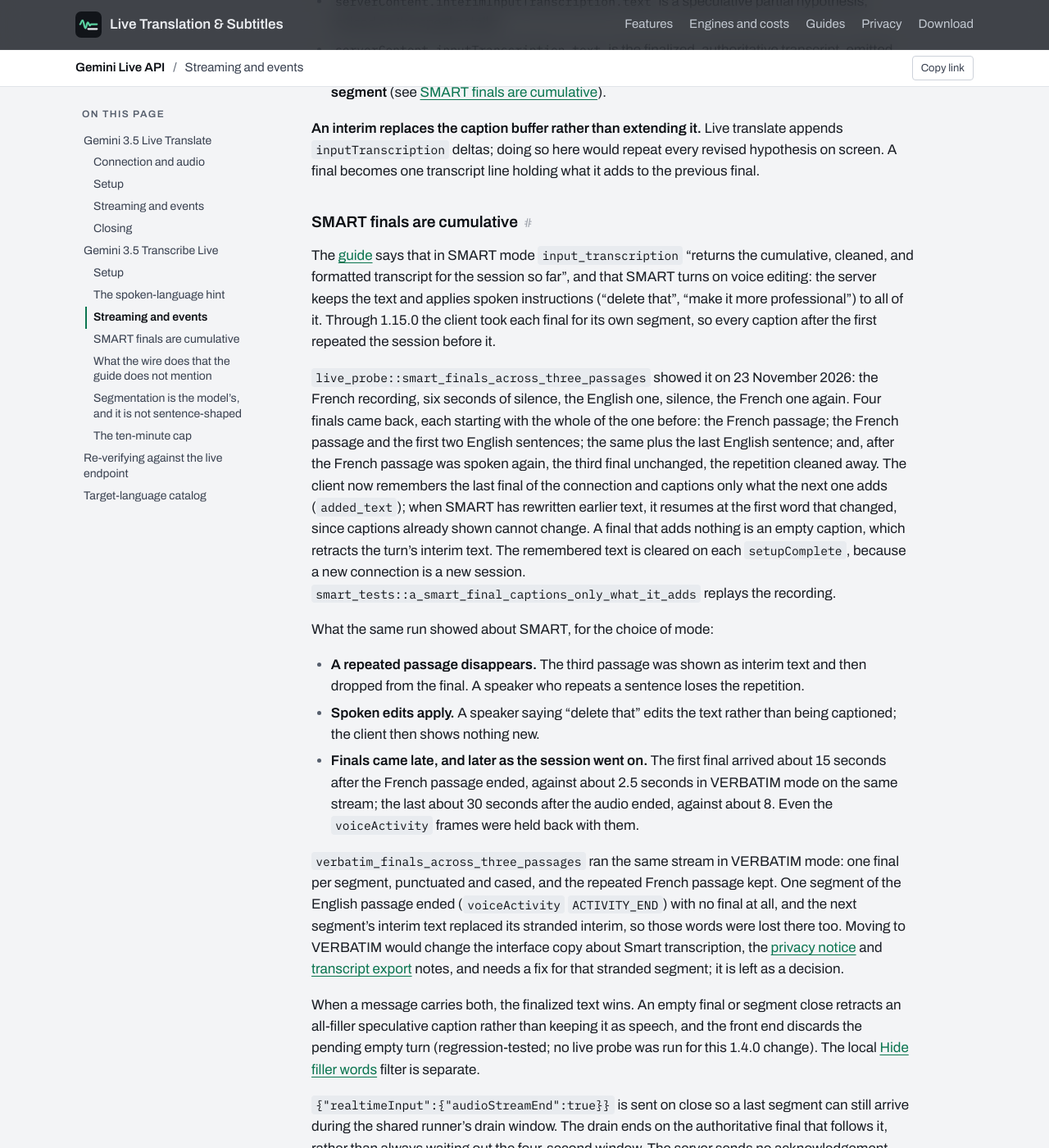
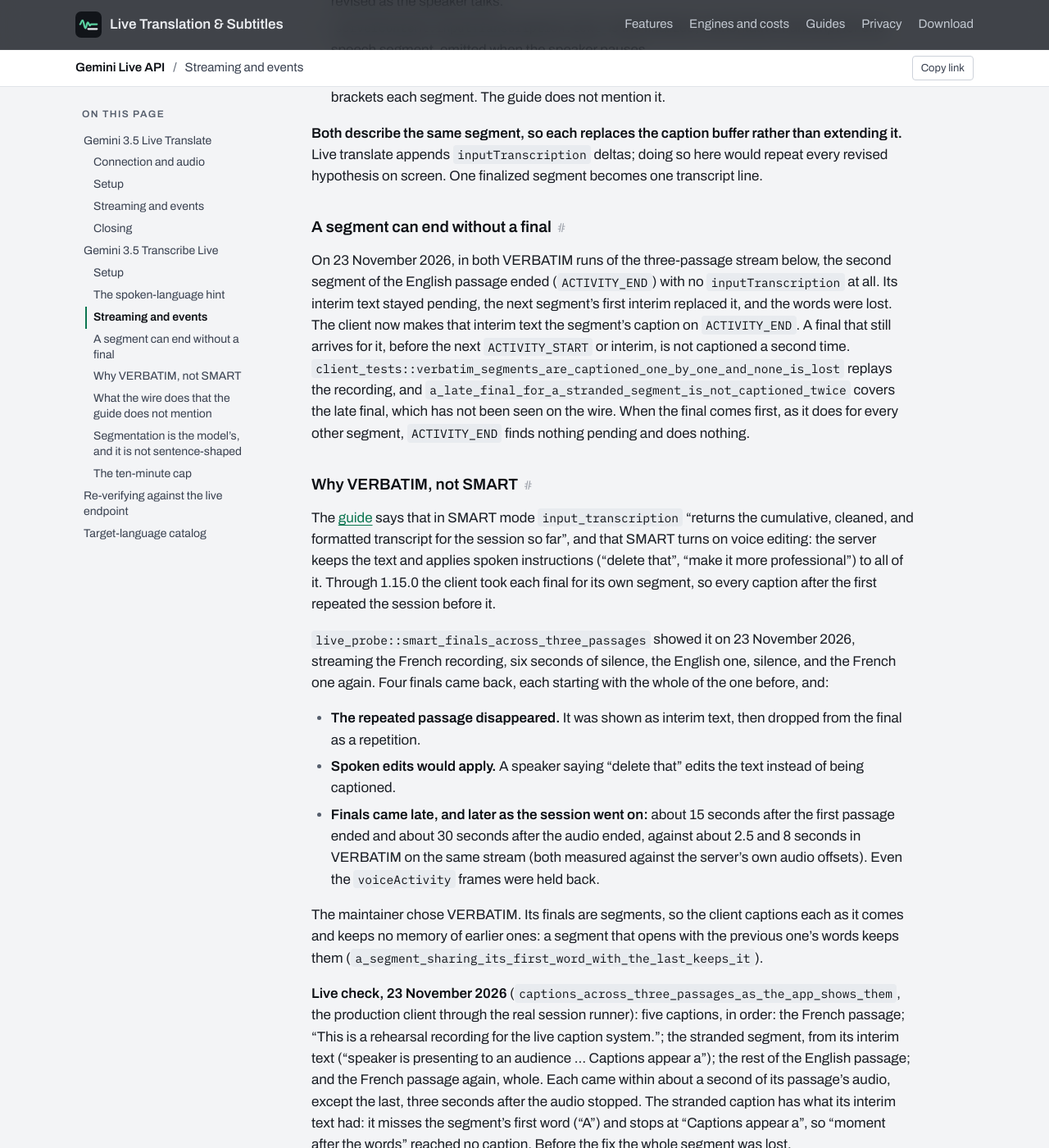
Before and after one commit to fmadore/Live-translation, a Jekyll site: the page built from docs/gemini-live-api.md, in a window 1280 px wide and 1400 px high, scrolled down 5087 px. Shown: the whole window at 82% size. Built offline with Jekyll 4.4.1, drawn with Linux system fonts in a browser that asks for light colours; our own code applies the rules of GitHub Pages for plain Markdown files; some of the changed text lies outside the part shown.

Commit message:
docs: describe Gemini Transcribe's VERBATIM transcripts
gemini-live-api.md gives the VERBATIM setup, the segment that ends
without a final, why VERBATIM rather than SMART (with the 23 November
2026 measurements), the app-level live check and the probes to rerun.
privacy.md, transcript-export.md and caption-layout.md no longer say
Google removes fillers before the transcript reaches the app: it is
word for word, and the overlay filter hides fillers on screen only.
usability.md names what the Gemini tests cover.

The privacy notice keeps its effective date: the audio sent, its
recipient and what the app keeps are unchanged; only the provider's
transcript style differs.

```diff
--- a/docs/gemini-live-api.md
+++ b/docs/gemini-live-api.md
@@ -113,7 +113,7 @@ message and transcription fields differ.
     },
     "inputAudioTranscription": {
       "languageCodes": [],
-      "mode": "SMART"
+      "mode": "VERBATIM"
     }
   }
 }
@@ -130,13 +130,13 @@ message and transcription fields differ.
   languages", not "100+".
 - A chosen spoken language goes in `languageCodes` instead; see
   [the spoken-language hint](#the-spoken-language-hint).
-- `mode: "SMART"` removes fillers and false starts, resolves spoken self-corrections, and
-  applies punctuation and casing; an audience reading an overlay needs that more than every
-  "um". `VERBATIM` (Google's default) is the alternative, not an extra setting. SMART rules out
-  word-level annotations, which the app does not use. Google's
-  [15 September 2026 audio announcement](https://blog.google/innovation-and-ai/technology/developers-tools/build-real-time-voice-applications-gemini-audio/)
-  confirms the disfluency removal; its Gemini 3.8 Live models are conversational audio models,
-  not replacements for this integration.
+- `mode: "VERBATIM"`, Google's default, returns a literal transcript, one final per speech
+  segment, punctuated and cased, fillers and false starts included; the overlay's
+  [Hide filler words](caption-layout.md#hide-filler-words) filter takes the fillers out on
+  screen. Through 1.15.0 the app sent `SMART`, which cleans the text up but is a dictation
+  mode; see [why VERBATIM](#why-verbatim-not-smart). Google's Gemini 3.8 Live models
+  ([15 September 2026 announcement](https://blog.google/innovation-and-ai/technology/developers-tools/build-real-time-voice-applications-gemini-audio/))
+  are conversational audio models, not replacements for this integration.
 - `customVocabulary` carries the setup's **Names and terms** list, inside
   `inputAudioTranscription` beside `languageCodes`, and is left out when the list is empty.
   Google documents up to 1,000 terms with the best results at up to 100; the app's list holds
@@ -197,15 +197,28 @@ The audio frame is the one live translate uses — 16 kHz mono PCM16 LE, base64
 
 - `serverContent.interimInputTranscription.text` is a speculative partial hypothesis, revised
   as the speaker talks.
-- `serverContent.inputTranscription.text` is the finalized, authoritative transcript, emitted
-  when the speaker pauses. **In SMART mode it is the whole session's text so far, not the
-  segment** (see [SMART finals are cumulative](#smart-finals-are-cumulative)).
+- `serverContent.inputTranscription.text` is the finalized, authoritative transcript for one
+  speech segment, emitted when the speaker pauses.
+- `voiceActivity` (`ACTIVITY_START`, `ACTIVITY_END`), beside an empty `serverContent`, brackets
+  each segment. The guide does not mention it.
 
-**An interim replaces the caption buffer rather than extending it.** Live translate appends
-`inputTranscription` deltas; doing so here would repeat every revised hypothesis on screen. A
-final becomes one transcript line holding what it adds to the previous final.
+**Both describe the same segment, so each replaces the caption buffer rather than extending
+it.** Live translate appends `inputTranscription` deltas; doing so here would repeat every
+revised hypothesis on screen. One finalized segment becomes one transcript line.
 
-### SMART finals are cumulative
+### A segment can end without a final
+
+On 23 November 2026, in both VERBATIM runs of the three-passage stream below, the second segment
+of the English passage ended (`ACTIVITY_END`) with no `inputTranscription` at all. Its interim
+text stayed pending, the next segment's first interim replaced it, and the words were lost. The
+client now makes that interim text the segment's caption on `ACTIVITY_END`. A final that still
+arrives for it, before the next `ACTIVITY_START` or interim, is not captioned a second time.
+`client_tests::verbatim_segments_are_captioned_one_by_one_and_none_is_lost` replays the
+recording, and `a_late_final_for_a_stranded_segment_is_not_captioned_twice` covers the late
+final, which has not been seen on the wire. When the final comes first, as it does for every
+other segment, `ACTIVITY_END` finds nothing pending and does nothing.
+
+### Why VERBATIM, not SMART
 
 The [guide](https://ai.google.dev/gemini-api/docs/live-api/live-transcribe) says that in SMART
 mode `input_transcription` "returns the cumulative, cleaned, and formatted transcript for the
@@ -214,40 +227,36 @@ spoken instructions ("delete that", "make it more professional") to all of it. T
 the client took each final for its own segment, so every caption after the first repeated the
 session before it.
 
-`live_probe::smart_finals_across_three_passages` showed it on 23 November 2026: the French
-recording, six seconds of silence, the English one, silence, the French one again. Four finals
-came back, each starting with the whole of the one before: the French passage; the French
-passage and the first two English sentences; the same plus the last English sentence; and,
-after the French passage was spoken again, the third final unchanged, the repetition cleaned
-away. The client now remembers the last final of the connection and captions only what the
-next one adds (`added_text`); when SMART has rewritten earlier text, it resumes at the first
-word that changed, since captions already shown cannot change. A final that adds nothing is
-an empty caption, which retracts the turn's interim text. The remembered text is cleared on
-each `setupComplete`, because a new connection is a new session.
-`smart_tests::a_smart_final_captions_only_what_it_adds` replays the recording.
+`live_probe::smart_finals_across_three_passages` showed it on 23 November 2026, streaming the
+French recording, six seconds of silence, the English one, silence, and the French one again.
+Four finals came back, each starting with the whole of the one before, and:
 
-What the same run showed about SMART, for the choice of mode:
+- **The repeated passage disappeared.** It was shown as interim text, then dropped from the
+  final as a repetition.
+- **Spoken edits would apply.** A speaker saying "delete that" edits the text instead of being
+  captioned.
+- **Finals came late, and later as the session went on:** about 15 seconds after the first
+  passage ended and about 30 seconds after the audio ended, against about 2.5 and 8 seconds in
+  VERBATIM on the same stream (both measured against the server's own audio offsets). Even the
+  `voiceActivity` frames were held back.
 
-- **A repeated passage disappears.** The third passage was shown as interim text and then
-  dropped from the final. A speaker who repeats a sentence loses the repetition.
-- **Spoken edits apply.** A speaker saying "delete that" edits the text rather than being
-  captioned; the client then shows nothing new.
-- **Finals came late, and later as the session went on.** The first final arrived about
-  15 seconds after the French passage ended, against about 2.5 seconds in VERBATIM mode on the
-  same stream; the last about 30 seconds after the audio ended, against about 8. Even the
-  `voiceActivity` frames were held back with them.
+The maintainer chose VERBATIM. Its finals are segments, so the client captions each as it comes
+and keeps no memory of earlier ones: a segment that opens with the previous one's words keeps
+them (`a_segment_sharing_its_first_word_with_the_last_keeps_it`).
 
-`verbatim_finals_across_three_passages` ran the same stream in VERBATIM mode: one final per
-segment, punctuated and cased, and the repeated French passage kept. One segment of the English
-passage ended (`voiceActivity` `ACTIVITY_END`) with no final at all, and the next segment's
-interim text replaced its stranded interim, so those words were lost there too. Moving to
-VERBATIM would change the interface copy about Smart transcription, the
-[privacy notice](privacy.md) and [transcript export](transcript-export.md) notes, and needs a
-fix for that stranded segment; it is left as a decision.
+**Live check, 23 November 2026** (`captions_across_three_passages_as_the_app_shows_them`, the
+production client through the real session runner): five captions, in order: the French
+passage; "This is a rehearsal recording for the live caption system."; the stranded segment,
+from its interim text ("speaker is presenting to an audience … Captions appear a"); the rest of
+the English passage; and the French passage again, whole. Each came within about a second of
+its passage's audio, except the last, three seconds after the audio stopped. The stranded
+caption has what its interim text had: it misses the segment's first word ("A") and stops at
+"Captions appear a", so "moment after the words" reached no caption. Before the fix the whole
+segment was lost.
 
-When a message carries both, the finalized text wins. An empty final or segment close retracts
-an all-filler speculative caption rather than keeping it as speech, and the front end discards
-the pending empty turn (regression-tested; no live probe was run for this 1.4.0 change). The
+When a message carries both, the finalized text wins. An empty final or a segment close with no
+final retracts the speculative caption rather than keeping it as speech, and the front end
+discards the pending empty turn (regression-tested). The
 local [Hide filler words](caption-layout.md#hide-filler-words) filter is separate.
 
 `{"realtimeInput":{"audioStreamEnd":true}}` is sent on close so a last segment can still
@@ -317,11 +326,16 @@ It is `#[ignore]`d, so CI never runs it or bills anyone. Run it before an event
 change to either setup message; it costs a few cents (about twenty seconds of audio). The key is
 the one saved in the app, read in process and never printed; failing that, `GEMINI_API_KEY` from
 the environment or a `.env` at the repo root (`dotenvy` walks up from the crate directory; copy
-`.env.example`). The same module holds the two spoken-language probes above:
-`every_spoken_language_hint_is_accepted` sends no audio, and
-`the_french_recording_under_a_right_and_a_wrong_hint` streams forty seconds. Its assertions concern the shape of the exchange, not the
-words: setup is accepted, `generationComplete` arrives, and speculative updates outnumber
-finalized segments — which is what makes replace-don't-append correct.
+`.env.example`). Its assertions concern the shape of the exchange, not the words: setup is
+accepted, `generationComplete` arrives, and speculative updates outnumber finalized segments,
+which is what makes replace-don't-append correct.
+
+The same module holds the other probes above. `every_spoken_language_hint_is_accepted` sends no
+audio; `the_french_recording_under_a_right_and_a_wrong_hint` streams forty seconds; the three
+three-passage probes stream about eighty seconds each:
+`captions_across_three_passages_as_the_app_shows_them` (the production client through the
+session runner, the one to rerun), `verbatim_finals_across_three_passages` (every frame) and
+`smart_finals_across_three_passages` (the old mode, for comparison).
 
 ## Target-language catalog
 
```
Also changed, not shown: docs/caption-layout.md (+3 -3 lines), docs/privacy.md (+3 -3 lines), docs/transcript-export.md (+1 -1 lines), docs/usability.md (+2 -2 lines).
